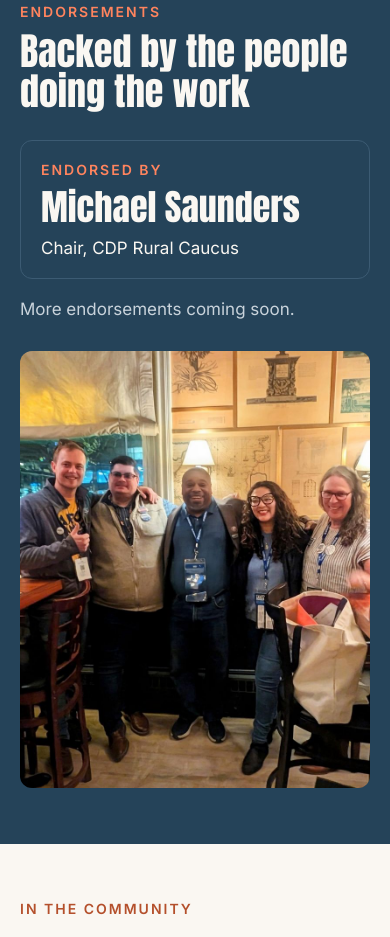
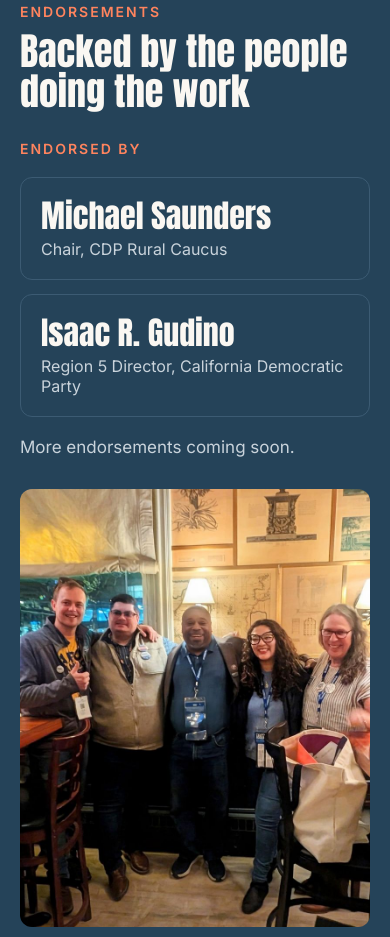
Before and after one commit to sierrafocusmedia/matgalvan.com, a plain HTML site: page index.html in a window 390 px wide. Shown: the part 7031-7968 px from the top of the page. Drawn offline with Linux system fonts and the light colour scheme.

Commit message:
Add Isaac R. Gudino endorsement
Co-Authored-By: Claude Opus 5.5 <noreply@anthropic.com>
Claude-Session: https://claude.ai/code/session_01K1c29HQm88n3qfBgfj8GT1

```diff
--- a/index.html
+++ b/index.html
@@ -38,7 +38,7 @@ header{padding:12px 20px !important}
 .action-hero{padding:72px 20px 32px !important}
 .action-body{padding:24px 20px 56px !important}
 .action-body>div{gap:48px !important}
-#goals div[style*="padding: 32px"],#endorsements div[style*="padding: 32px"]{padding:20px !important}
+#goals div[style*="padding: 32px"],#endorsements div[style*="padding: 24px 28px"]{padding:20px !important}
 footer{padding:48px 20px !important}
 .footer-logo{margin-bottom:16px}}
 </style>
@@ -185,7 +185,7 @@ footer{padding:48px 20px !important}
 <div style="font-size: 14px; font-weight: 600; letter-spacing: 2px; color: #FF845E">ENDORSEMENTS</div>
 <h2 style="margin: 0; font-family: Anton, Impact, sans-serif; font-weight: 400; font-size: 48px; line-height: 1.05">Backed by the people doing the work</h2>
 </div>
-<div style="display: flex; flex-wrap: wrap; gap: 32px; align-items: center"><div style="flex: 999 1 420px; min-width: 0; display: flex; flex-direction: column; gap: 20px"><div style="display: flex; flex-direction: column; gap: 10px; border: 1px solid #3C5B73; border-radius: 12px; padding: 32px"><div style="font-size: 14px; font-weight: 600; letter-spacing: 2px; color: #FF845E">ENDORSED BY</div><div style="font-family: Anton, Impact, sans-serif; font-size: 36px; line-height: 1.1">Michael Saunders</div><div style="font-size: 17px">Chair, CDP Rural Caucus</div></div>
+<div style="display: flex; flex-wrap: wrap; gap: 32px; align-items: center"><div style="flex: 999 1 420px; min-width: 0; display: flex; flex-direction: column; gap: 20px"><div style="font-size: 14px; font-weight: 600; letter-spacing: 2px; color: #FF845E">ENDORSED BY</div><div style="display: flex; flex-direction: column; gap: 14px"><div style="display: flex; flex-direction: column; gap: 6px; border: 1px solid #3C5B73; border-radius: 12px; padding: 24px 28px"><div style="font-family: Anton, Impact, sans-serif; font-size: 32px; line-height: 1.1">Michael Saunders</div><div style="font-size: 16px; color: #C9D3DB">Chair, CDP Rural Caucus</div></div><div style="display: flex; flex-direction: column; gap: 6px; border: 1px solid #3C5B73; border-radius: 12px; padding: 24px 28px"><div style="font-family: Anton, Impact, sans-serif; font-size: 32px; line-height: 1.1">Isaac R. Gudino</div><div style="font-size: 16px; color: #C9D3DB">Region 5 Director, California Democratic Party</div></div></div>
 <p style="margin: 0; font-size: 17px; color: #C9D3DB">More endorsements coming soon.</p></div><div style="flex: 1 1 280px; min-width: 0; max-width: 380px"><img src="assets/delegates.jpg" alt="Mat Galvan with fellow Democratic delegates" width="800" height="1000" loading="lazy" style="width: 100%; height: auto; aspect-ratio: 4 / 5; object-fit: cover; border-radius: 12px; display: block"></div></div>
 </div>
 </section>
```
